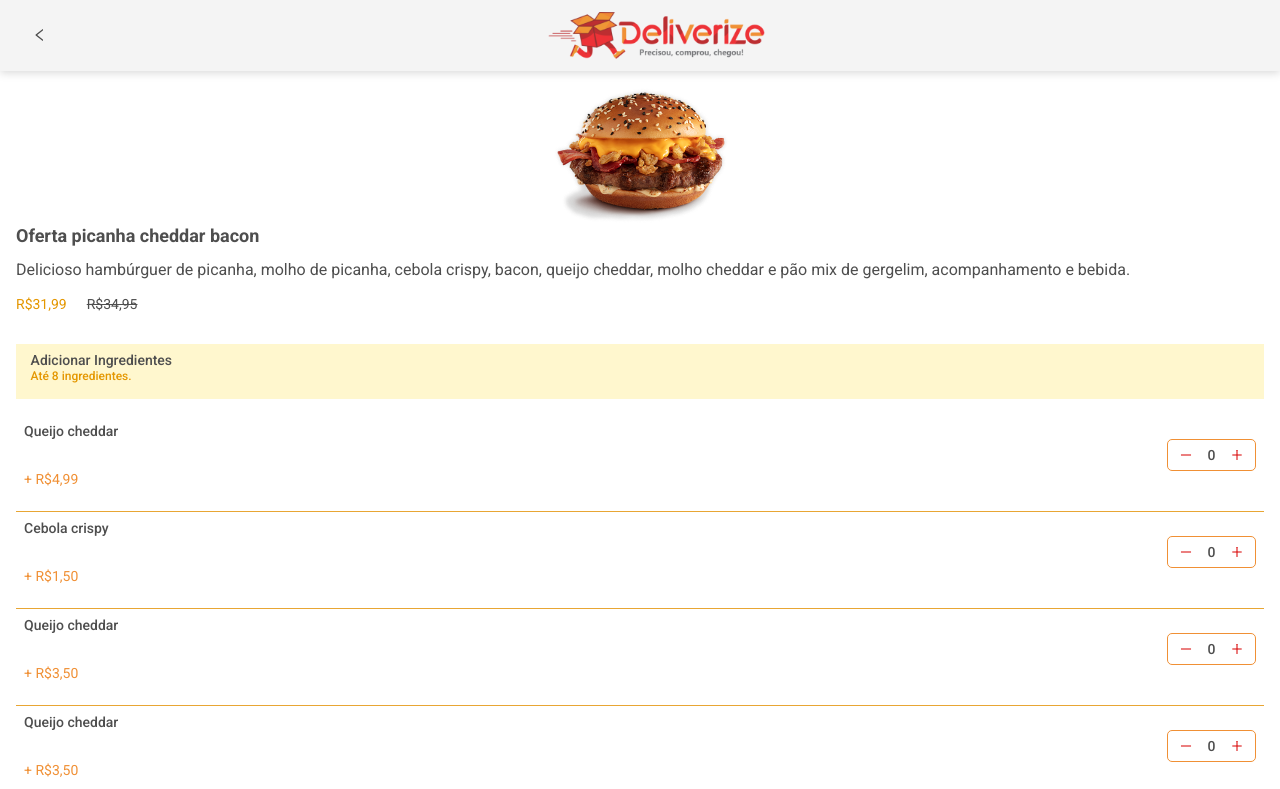
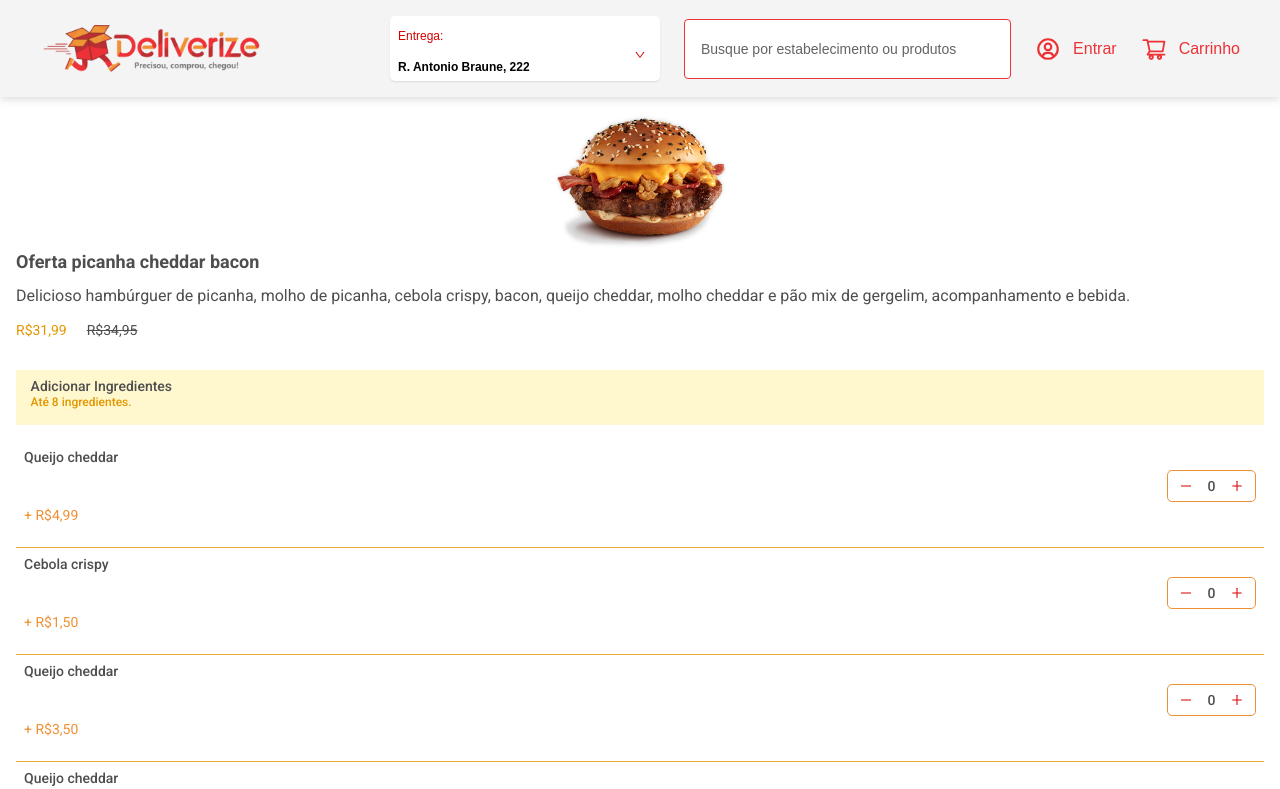
Before and after one commit to andreydantasvf/Deliverize, a React (Vite) app: page / in a window 1280 px wide. Shown: the top 789 px of the page. Built offline with nearby package versions, Linux system fonts and the light colour scheme.

Commit message:
Add responsive layout desktop

```diff
--- a/src/components/Header/index.tsx
+++ b/src/components/Header/index.tsx
@@ -1,6 +1,7 @@
-import { AiOutlineLeft } from "react-icons/ai";
+import { AiOutlineDown, AiOutlineLeft, AiOutlineShoppingCart } from "react-icons/ai";
+import { BiUserCircle } from "react-icons/bi";
 
-import { Container, Logo } from "./styles";
+import { Container, Logo, Nav, Address, Icon } from "./styles";
 
 export function Header() {
   return (
@@ -10,6 +11,26 @@ export function Header() {
       <Logo>
         <img src="/Deliverize.png" alt="Logo Deliverize" />
       </Logo>
+
+      <Nav>
+        <Address>
+          <span>Entrega:</span>
+          <AiOutlineDown />
+          R. Antonio Braune, 222
+        </Address>
+
+        <input type="text" placeholder="Busque por estabelecimento ou produtos" />
+
+        <Icon>
+          <BiUserCircle />
+          Entrar
+        </Icon>
+
+        <Icon>
+          <AiOutlineShoppingCart />
+          Carrinho
+        </Icon>
+      </Nav>
     </Container>
   )
 }
--- a/src/components/Header/styles.ts
+++ b/src/components/Header/styles.ts
@@ -12,6 +12,14 @@ export const Container = styled.header`
   > svg {
     width: 3rem;
   }
+
+  @media(min-width: 980px) {
+    padding: 1.6rem 4rem;
+    gap: 13rem;
+    > svg {
+      display: none;
+    }
+  }
 `;
 
 export const Logo = styled.div`
@@ -23,4 +31,80 @@ export const Logo = styled.div`
   > img {
     width: 22rem;
   }
+
+  @media(min-width: 980px) {
+    width: fit-content;
+    justify-content: flex-start;
+  }
 `;
+
+export const Nav = styled.div`
+  display: none;
+
+  > input {
+    width: 100%;
+    padding: 2rem 1.6rem;
+
+    border: 1px solid #ED3237;
+    border-radius: .4rem;
+    background-color: #FFF;
+
+    &::placeholder {
+      color: #656363;
+      font-size: 1.4rem;
+      line-height: 1rem;
+    }
+  }
+
+  @media(min-width: 980px) {
+    width: 100%;
+    display: flex;
+    align-items: center;
+    justify-content: space-between;
+    gap: 2.4rem;
+  }
+`;
+
+export const Address = styled.button`
+  width: 100%;
+  max-width: 27rem;
+  background: #FFF;
+  box-shadow: 0px 1px 2px rgba(0, 0, 0, 0.1);
+  border: none;
+  border-radius: .5rem;
+  padding: .8rem 1.4rem .8rem .8rem;
+
+  display: flex;
+  flex-direction: column;
+
+  font-size: 1.2rem;
+  line-height: 1.2rem;
+  font-weight: 700;
+
+  > span {
+    color: #D80000;
+    font-weight: 400;
+    line-height: 2.5rem;
+  }
+
+  > svg {
+    font-size: 1.2rem;
+    color: #D80000;
+    align-self: flex-end;
+  }
+`;
+
+export const Icon = styled.button`
+  background: none;
+  border: none;
+
+  display: flex;
+  align-items: center;
+  gap: 1.2rem;
+  color: #ED3237;
+  line-height: 1.7rem;
+
+  > svg {
+    font-size: 2.6rem;
+  }
+`;
--- a/src/components/Ingredient/styles.ts
+++ b/src/components/Ingredient/styles.ts
@@ -6,6 +6,7 @@ export const Container = styled.div`
 
   display: flex;
   flex-direction: column;
+  gap: .5rem;
   margin-top: 1.6rem;
 
   font-size: 1.4rem;
```
